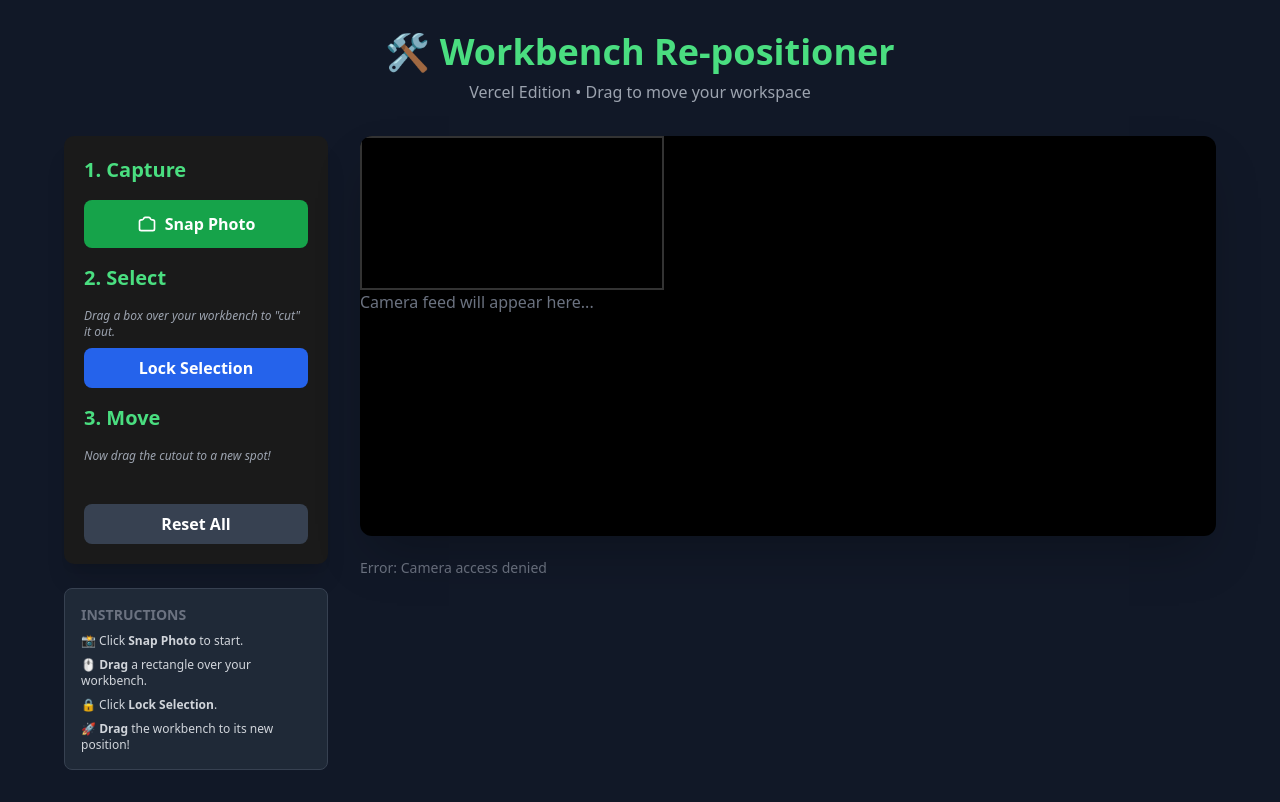
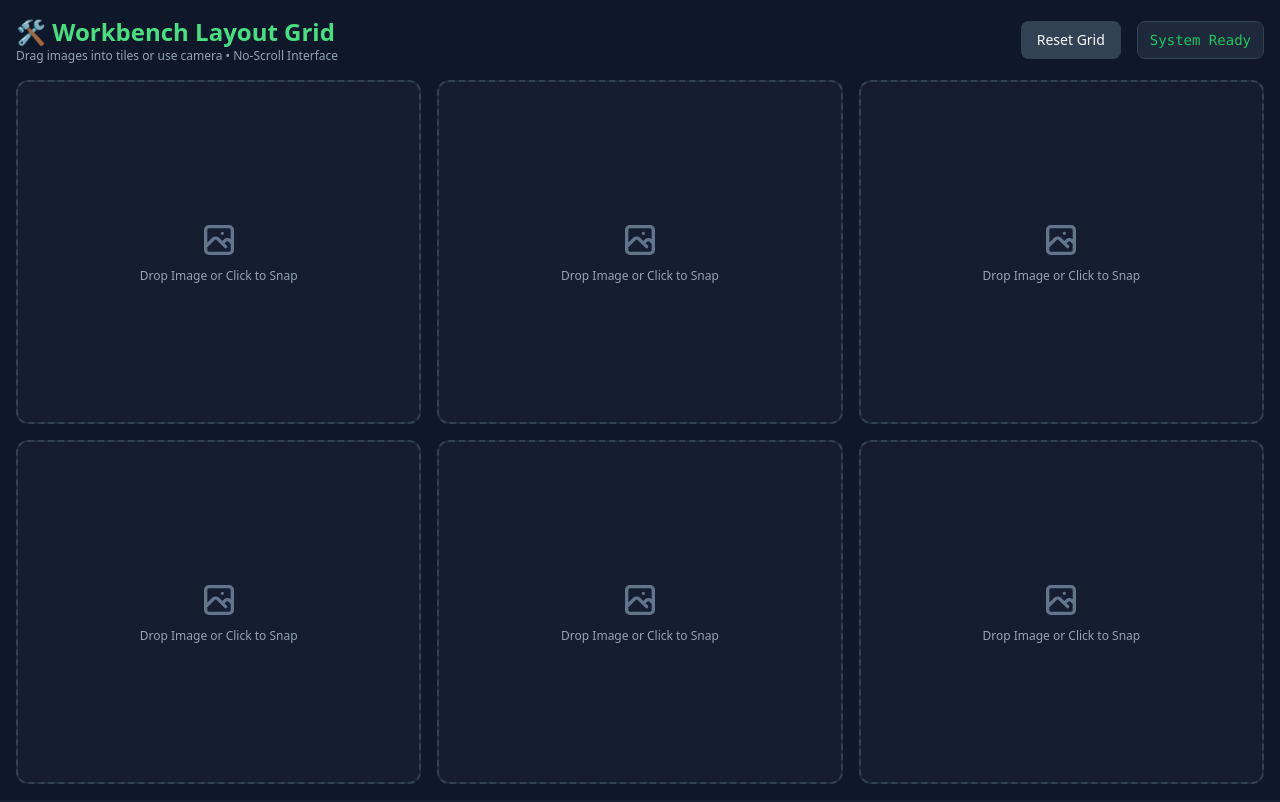
Before and after one commit to offbeatshotz/toolshedorganzer, a Flask app: page / in a window 1280 px wide. Run offline with Flask 3, Linux system fonts and the light colour scheme; a map, chart or similar area stays blank; some libraries are stand-ins or nearby versions.

Commit message:
Add files via upload

```diff
--- a/templates/index.html
+++ b/templates/index.html
@@ -3,212 +3,271 @@
 <head>
     <meta charset="UTF-8">
     <meta name="viewport" content="width=device-width, initial-scale=1.0">
-    <title>Workbench Move Simulator</title>
+    <title>Workbench Grid Simulator</title>
     <script src="https://cdn.tailwindcss.com"></script>
     <style>
-        #canvas-container { position: relative; display: inline-block; }
-        canvas { border: 2px solid #333; cursor: crosshair; max-width: 100%; height: auto; }
-        .controls { background: #1a1a1a; color: white; padding: 20px; border-radius: 10px; }
-        #video { display: none; }
+        body { background-color: #0f172a; color: #f8fafc; }
+        .tile {
+            position: relative;
+            border: 2px dashed #334155;
+            border-radius: 0.75rem;
+            overflow: hidden;
+            background: #1e293b;
+            transition: all 0.3s ease;
+        }
+        .tile.drag-over { border-color: #22c55e; background: #064e3b; }
+        .tile-canvas { width: 100%; height: 100%; object-fit: contain; cursor: crosshair; }
+        .tile-overlay {
+            position: absolute;
+            inset: 0;
+            display: flex;
+            flex-direction: column;
+            align-items: center;
+            justify-content: center;
+            pointer-events: none;
+            background: rgba(15, 23, 42, 0.6);
+        }
+        .tile-controls {
+            position: absolute;
+            bottom: 0.5rem;
+            left: 0.5rem;
+            right: 0.5rem;
+            display: flex;
+            gap: 0.5rem;
+            pointer-events: auto;
+        }
+        #video-preview { position: fixed; top: -1000px; }
     </style>
 </head>
-<body class="bg-gray-900 text-gray-100 min-h-screen p-4 md:p-8">
-    <div class="max-w-6xl mx-auto">
-        <header class="text-center mb-8">
-            <h1 class="text-4xl font-bold text-green-400">🛠️ Workbench Re-positioner</h1>
-            <p class="text-gray-400 mt-2">Vercel Edition • Drag to move your workspace</p>
+<body class="h-screen w-screen overflow-hidden flex flex-col p-4">
+    <header class="flex justify-between items-center mb-4 shrink-0">
+        <div>
+            <h1 class="text-2xl font-bold text-green-400">🛠️ Workbench Layout Grid</h1>
+            <p class="text-xs text-slate-400">Drag images into tiles or use camera • No-Scroll Interface</p>
+        </div>
+        <div class="flex gap-4">
+            <button id="global-reset" class="bg-slate-700 hover:bg-slate-600 px-4 py-2 rounded-lg text-sm font-medium transition">Reset Grid</button>
+            <div id="status-bar" class="text-sm font-mono text-green-500 bg-slate-800 px-3 py-2 rounded-lg border border-slate-700">System Ready</div>
+        </div>
     </header>
 
-        <div class="grid grid-cols-1 lg:grid-cols-4 gap-8">
-            <!-- Sidebar Controls -->
-            <div class="lg:col-span-1 space-y-6">
-                <div class="controls shadow-xl">
-                    <h2 class="text-xl font-semibold mb-4 text-green-400">1. Capture</h2>
-                    <button id="capture-btn" class="w-full bg-green-600 hover:bg-green-700 text-white font-bold py-3 px-4 rounded-lg transition mb-4 flex items-center justify-center gap-2">
-                        <svg xmlns="http://www.w3.org/2000/svg" class="h-5 w-5" fill="none" viewBox="0 0 24 24" stroke="currentColor">
-                            <path stroke-linecap="round" stroke-linejoin="round" stroke-width="2" d="M3 9a2 2 0 012-2h.93a2 2 0 001.664-.89l.812-1.22A2 2 0 0110.07 4h3.86a2 2 0 011.664.89l.812 1.22A2 2 0 0018.07 7H19a2 2 0 012 2v9a2 2 0 01-2 2H5a2 2 0 01-2-2V9z" />
-                        </svg>
-                        Snap Photo
-                    </button>
+    <main class="grow grid grid-cols-2 md:grid-cols-3 gap-4 overflow-hidden">
+        <!-- 6 Simulation Tiles -->
+        <div class="tile" id="tile-0"></div>
+        <div class="tile" id="tile-1"></div>
+        <div class="tile" id="tile-2"></div>
+        <div class="tile" id="tile-3"></div>
+        <div class="tile" id="tile-4"></div>
+        <div class="tile" id="tile-5"></div>
+    </main>
 
-                    <h2 class="text-xl font-semibold mb-4 text-green-400">2. Select</h2>
-                    <p class="text-xs text-gray-400 mb-2 italic">Drag a box over your workbench to "cut" it out.</p>
-                    <button id="lock-selection" class="w-full bg-blue-600 hover:bg-blue-700 text-white font-bold py-2 px-4 rounded-lg transition mb-4">
-                        Lock Selection
-                    </button>
-
-                    <h2 class="text-xl font-semibold mb-4 text-green-400">3. Move</h2>
-                    <p class="text-xs text-gray-400 mb-2 italic">Now drag the cutout to a new spot!</p>
-
-                    <button id="reset-btn" class="w-full bg-gray-700 hover:bg-gray-600 text-white font-bold py-2 px-4 rounded-lg transition mt-8">
-                        Reset All
-                    </button>
-                </div>
-
-                <div class="bg-gray-800 p-4 rounded-lg border border-gray-700">
-                    <h3 class="font-bold text-sm uppercase text-gray-500 mb-2">Instructions</h3>
-                    <ul class="text-xs space-y-2 text-gray-300">
-                        <li>📸 Click <b>Snap Photo</b> to start.</li>
-                        <li>🖱️ <b>Drag</b> a rectangle over your workbench.</li>
-                        <li>🔒 Click <b>Lock Selection</b>.</li>
-                        <li>🚀 <b>Drag</b> the workbench to its new position!</li>
-                    </ul>
-                </div>
-            </div>
-
-            <!-- Main Workspace -->
-            <div class="lg:col-span-3">
-                <div id="canvas-container" class="w-full bg-black rounded-xl overflow-hidden shadow-2xl flex justify-center items-center min-h-[400px]">
-                    <video id="video" autoplay playsinline></video>
-                    <canvas id="canvas"></canvas>
-                    <div id="loading-hint" class="absolute text-gray-500 text-center">
-                        <p>Camera feed will appear here...</p>
-                    </div>
-                </div>
-                <div class="mt-4 flex justify-between items-center text-sm text-gray-500">
-                    <span id="status">Status: Waiting for camera...</span>
-                    <button id="download-btn" class="text-green-400 hover:text-green-300 font-bold hidden">
-                        Download Result ↓
-                    </button>
-                </div>
-            </div>
-        </div>
-    </div>
+    <video id="video-preview" autoplay playsinline></video>
 
     <script>
-        const video = document.getElementById('video');
-        const canvas = document.getElementById('canvas');
-        const ctx = canvas.getContext('2d');
-        const status = document.getElementById('status');
-        const captureBtn = document.getElementById('capture-btn');
-        const lockBtn = document.getElementById('lock-selection');
-        const resetBtn = document.getElementById('reset-btn');
-        const downloadBtn = document.getElementById('download-btn');
-        const hint = document.getElementById('loading-hint');
+        const tiles = document.querySelectorAll('.tile');
+        const video = document.getElementById('video-preview');
+        const statusBar = document.getElementById('status-bar');
 
-        let originalImage = null;
-        let workbenchCutout = null;
-        let isSelecting = false;
-        let isMoving = false;
-        let selection = { x: 0, y: 0, w: 0, h: 0 };
-        let currentPos = { x: 0, y: 0 };
-        let mode = 'idle'; // idle, capture, select, move
+        let activeStream = null;
 
-        // Initialize Camera
-        async function startCamera() {
+        class TileSimulator {
+            constructor(element, index) {
+                this.el = element;
+                this.index = index;
+                this.canvas = document.createElement('canvas');
+                this.canvas.className = 'tile-canvas hidden';
+                this.ctx = this.canvas.getContext('2d');
+                this.el.appendChild(this.canvas);
+
+                this.originalImg = null;
+                this.cutout = null;
+                this.mode = 'empty'; // empty, base, select, move
+                this.selection = { x: 0, y: 0, w: 0, h: 0 };
+                this.currentPos = { x: 0, y: 0 };
+                this.isDragging = false;
+
+                this.renderEmpty();
+                this.initEvents();
+            }
+
+            renderEmpty() {
+                this.el.innerHTML = `
+                    <div class="tile-overlay" id="overlay-${this.index}">
+                        <svg class="w-10 h-10 mb-2 text-slate-500" fill="none" stroke="currentColor" viewBox="0 0 24 24">
+                            <path stroke-linecap="round" stroke-linejoin="round" stroke-width="2" d="M4 16l4.586-4.586a2 2 0 012.828 0L16 16m-2-2l1.586-1.586a2 2 0 012.828 0L20 14m-6-6h.01M6 20h12a2 2 0 002-2V6a2 2 0 00-2-2H6a2 2 0 00-2 2v12a2 2 0 002 2z"></path>
+                        </svg>
+                        <p class="text-xs text-slate-400 font-medium">Drop Image or Click to Snap</p>
+                    </div>
+                    <div class="tile-controls hidden" id="controls-${this.index}">
+                        <button class="btn-select bg-blue-600 hover:bg-blue-500 text-[10px] px-2 py-1 rounded grow font-bold uppercase">Select</button>
+                        <button class="btn-lock bg-green-600 hover:bg-green-500 text-[10px] px-2 py-1 rounded grow font-bold uppercase hidden">Lock</button>
+                        <button class="btn-clear bg-slate-700 hover:bg-slate-600 text-[10px] px-2 py-1 rounded font-bold uppercase">X</button>
+                    </div>
+                `;
+                this.el.appendChild(this.canvas);
+                this.canvas.classList.add('hidden');
+            }
+
+            initEvents() {
+                // Drag and Drop
+                this.el.addEventListener('dragover', (e) => {
+                    e.preventDefault();
+                    this.el.classList.add('drag-over');
+                });
+                this.el.addEventListener('dragleave', () => this.el.classList.remove('drag-over'));
+                this.el.addEventListener('drop', (e) => {
+                    e.preventDefault();
+                    this.el.classList.remove('drag-over');
+                    const file = e.dataTransfer.files[0];
+                    if (file && file.type.startsWith('image/')) {
+                        this.loadImage(URL.createObjectURL(file));
+                    }
+                });
+
+                // Click to Snap
+                this.el.addEventListener('click', (e) => {
+                    if (this.mode === 'empty') this.snapPhoto();
+                });
+
+                // Controls
+                this.el.addEventListener('click', (e) => {
+                    const btn = e.target.closest('button');
+                    if (!btn) return;
+                    e.stopPropagation();
+
+                    if (btn.classList.contains('btn-select')) this.startSelection();
+                    if (btn.classList.contains('btn-lock')) this.lockSelection();
+                    if (btn.classList.contains('btn-clear')) this.reset();
+                });
+
+                // Canvas Interaction
+                this.canvas.addEventListener('mousedown', (e) => this.handleDown(e));
+                this.canvas.addEventListener('mousemove', (e) => this.handleMove(e));
+                window.addEventListener('mouseup', () => this.handleUp());
+            }
+
+            loadImage(url) {
+                const img = new Image();
+                img.onload = () => {
+                    this.canvas.width = this.el.clientWidth * window.devicePixelRatio;
+                    this.canvas.height = this.el.clientHeight * window.devicePixelRatio;
+                    this.ctx.drawImage(img, 0, 0, this.canvas.width, this.canvas.height);
+                    this.originalImg = this.ctx.getImageData(0, 0, this.canvas.width, this.canvas.height);
+                    this.canvas.classList.remove('hidden');
+                    this.el.querySelector('.tile-overlay').classList.add('hidden');
+                    this.el.querySelector('.tile-controls').classList.remove('hidden');
+                    this.mode = 'base';
+                    statusBar.innerText = `Tile ${this.index} Loaded`;
+                };
+                img.src = url;
+            }
+
+            async snapPhoto() {
                 try {
-                const stream = await navigator.mediaDevices.getUserMedia({ video: { facingMode: 'environment' } });
-                video.srcObject = stream;
-                video.style.display = 'block';
-                hint.style.display = 'none';
-                mode = 'capture';
-                status.innerText = "Status: Ready to snap!";
+                    if (!activeStream) {
+                        activeStream = await navigator.mediaDevices.getUserMedia({ video: { facingMode: 'environment' } });
+                        video.srcObject = activeStream;
+                    }
+                    setTimeout(() => {
+                        this.canvas.width = this.el.clientWidth * window.devicePixelRatio;
+                        this.canvas.height = this.el.clientHeight * window.devicePixelRatio;
+                        this.ctx.drawImage(video, 0, 0, this.canvas.width, this.canvas.height);
+                        this.originalImg = this.ctx.getImageData(0, 0, this.canvas.width, this.canvas.height);
+                        this.canvas.classList.remove('hidden');
+                        this.el.querySelector('.tile-overlay').classList.add('hidden');
+                        this.el.querySelector('.tile-controls').classList.remove('hidden');
+                        this.mode = 'base';
+                        statusBar.innerText = `Captured Tile ${this.index}`;
+                    }, 300);
                 } catch (err) {
-                status.innerText = "Error: Camera access denied";
-                console.error(err);
+                    statusBar.innerText = "Camera Error";
                 }
             }
 
-        captureBtn.addEventListener('click', () => {
-            if (mode !== 'capture') return;
-            canvas.width = video.videoWidth;
-            canvas.height = video.videoHeight;
-            ctx.drawImage(video, 0, 0);
-            originalImage = ctx.getImageData(0, 0, canvas.width, canvas.height);
-            video.style.display = 'none';
-            mode = 'select';
-            status.innerText = "Status: Drag to select workbench area";
-        });
+            startSelection() {
+                this.mode = 'select';
+                this.el.querySelector('.btn-select').classList.add('hidden');
+                this.el.querySelector('.btn-lock').classList.remove('hidden');
+                statusBar.innerText = "Select Workbench Area";
+            }
 
-        canvas.addEventListener('mousedown', e => {
-            if (mode === 'select') {
-                const rect = canvas.getBoundingClientRect();
-                const scaleX = canvas.width / rect.width;
-                const scaleY = canvas.height / rect.height;
-                selection.x = (e.clientX - rect.left) * scaleX;
-                selection.y = (e.clientY - rect.top) * scaleY;
-                isSelecting = true;
-            } else if (mode === 'move') {
-                const rect = canvas.getBoundingClientRect();
-                const scaleX = canvas.width / rect.width;
-                const scaleY = canvas.height / rect.height;
-                const mx = (e.clientX - rect.left) * scaleX;
-                const my = (e.clientY - rect.top) * scaleY;
+            lockSelection() {
+                if (this.selection.w === 0) return;
+                this.cutout = this.ctx.getImageData(this.selection.x, this.selection.y, this.selection.w, this.selection.h);
+                this.currentPos = { x: this.selection.x, y: this.selection.y };
+                this.mode = 'move';
+                this.el.querySelector('.btn-lock').innerText = "DONE";
+                statusBar.innerText = "Drag to Move Workbench";
+            }
 
-                // Check if clicking inside the workbench
-                if (mx >= currentPos.x && mx <= currentPos.x + selection.w &&
-                    my >= currentPos.y && my <= currentPos.y + selection.h) {
-                    isMoving = true;
+            handleDown(e) {
+                if (this.mode === 'select') {
+                    const rect = this.canvas.getBoundingClientRect();
+                    this.selection.x = (e.clientX - rect.left) * (this.canvas.width / rect.width);
+                    this.selection.y = (e.clientY - rect.top) * (this.canvas.height / rect.height);
+                    this.isDragging = true;
+                } else if (this.mode === 'move') {
+                    const rect = this.canvas.getBoundingClientRect();
+                    const mx = (e.clientX - rect.left) * (this.canvas.width / rect.width);
+                    const my = (e.clientY - rect.top) * (this.canvas.height / rect.height);
+                    if (mx >= this.currentPos.x && mx <= this.currentPos.x + this.selection.w &&
+                        my >= this.currentPos.y && my <= this.currentPos.y + this.selection.h) {
+                        this.isDragging = true;
                     }
-            }
-        });
-
-        canvas.addEventListener('mousemove', e => {
-            const rect = canvas.getBoundingClientRect();
-            const scaleX = canvas.width / rect.width;
-            const scaleY = canvas.height / rect.height;
-            const mx = (e.clientX - rect.left) * scaleX;
-            const my = (e.clientY - rect.top) * scaleY;
-
-            if (isSelecting) {
-                selection.w = mx - selection.x;
-                selection.h = my - selection.y;
-                redraw();
-            } else if (isMoving) {
-                currentPos.x = mx - selection.w / 2;
-                currentPos.y = my - selection.h / 2;
-                redraw();
-            }
-        });
-
-        canvas.addEventListener('mouseup', () => {
-            isSelecting = false;
-            isMoving = false;
-        });
-
-        function redraw() {
-            ctx.putImageData(originalImage, 0, 0);
-
-            if (mode === 'select') {
-                ctx.strokeStyle = '#3b82f6';
-                ctx.lineWidth = 4;
-                ctx.strokeRect(selection.x, selection.y, selection.w, selection.h);
-                ctx.fillStyle = 'rgba(59, 130, 246, 0.2)';
-                ctx.fillRect(selection.x, selection.y, selection.w, selection.h);
-            } else if (mode === 'move') {
-                // Blur/Fill original area
-                ctx.fillStyle = '#111';
-                ctx.fillRect(selection.x, selection.y, selection.w, selection.h);
-
-                // Draw cutout at new position
-                ctx.putImageData(workbenchCutout, currentPos.x, currentPos.y);
-                ctx.strokeStyle = '#10b981';
-                ctx.lineWidth = 2;
-                ctx.strokeRect(currentPos.x, currentPos.y, selection.w, selection.h);
                 }
             }
 
-        lockBtn.addEventListener('click', () => {
-            if (mode !== 'select') return;
-            workbenchCutout = ctx.getImageData(selection.x, selection.y, selection.w, selection.h);
-            currentPos = { x: selection.x, y: selection.y };
-            mode = 'move';
-            status.innerText = "Status: Drag workbench to move it!";
-            downloadBtn.classList.remove('hidden');
+            handleMove(e) {
+                if (!this.isDragging) return;
+                const rect = this.canvas.getBoundingClientRect();
+                const mx = (e.clientX - rect.left) * (this.canvas.width / rect.width);
+                const my = (e.clientY - rect.top) * (this.canvas.height / rect.height);
+
+                if (this.mode === 'select') {
+                    this.selection.w = mx - this.selection.x;
+                    this.selection.h = my - this.selection.y;
+                } else if (this.mode === 'move') {
+                    this.currentPos.x = mx - this.selection.w / 2;
+                    this.currentPos.y = my - this.selection.h / 2;
+                }
+                this.draw();
+            }
+
+            handleUp() {
+                this.isDragging = false;
+            }
+
+            draw() {
+                this.ctx.putImageData(this.originalImg, 0, 0);
+                if (this.mode === 'select') {
+                    this.ctx.strokeStyle = '#3b82f6';
+                    this.ctx.lineWidth = 4;
+                    this.ctx.strokeRect(this.selection.x, this.selection.y, this.selection.w, this.selection.h);
+                } else if (this.mode === 'move') {
+                    this.ctx.fillStyle = '#0f172a';
+                    this.ctx.fillRect(this.selection.x, this.selection.y, this.selection.w, this.selection.h);
+                    this.ctx.putImageData(this.cutout, this.currentPos.x, this.currentPos.y);
+                    this.ctx.strokeStyle = '#22c55e';
+                    this.ctx.lineWidth = 2;
+                    this.ctx.strokeRect(this.currentPos.x, this.currentPos.y, this.selection.w, this.selection.h);
+                }
+            }
+
+            reset() {
+                this.mode = 'empty';
+                this.originalImg = null;
+                this.cutout = null;
+                this.selection = { x: 0, y: 0, w: 0, h: 0 };
+                this.renderEmpty();
+            }
+        }
+
+        const simInstances = Array.from(tiles).map((tile, idx) => new TileSimulator(tile, idx));
+
+        document.getElementById('global-reset').addEventListener('click', () => {
+            simInstances.forEach(s => s.reset());
+            statusBar.innerText = "Grid Reset";
         });
-
-        resetBtn.addEventListener('click', () => {
-            location.reload();
-        });
-
-        downloadBtn.addEventListener('click', () => {
-            const link = document.createElement('a');
-            link.download = 'new_workspace_layout.png';
-            link.href = canvas.toDataURL();
-            link.click();
-        });
-
-        startCamera();
     </script>
 </body>
 </html>
```
Also changed, not shown: README.md. Lines whose indentation alone changed are shown as unchanged.
